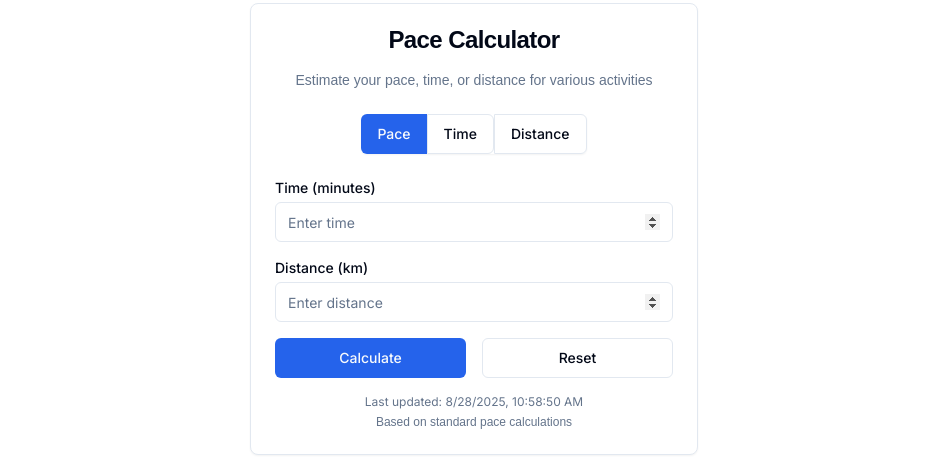
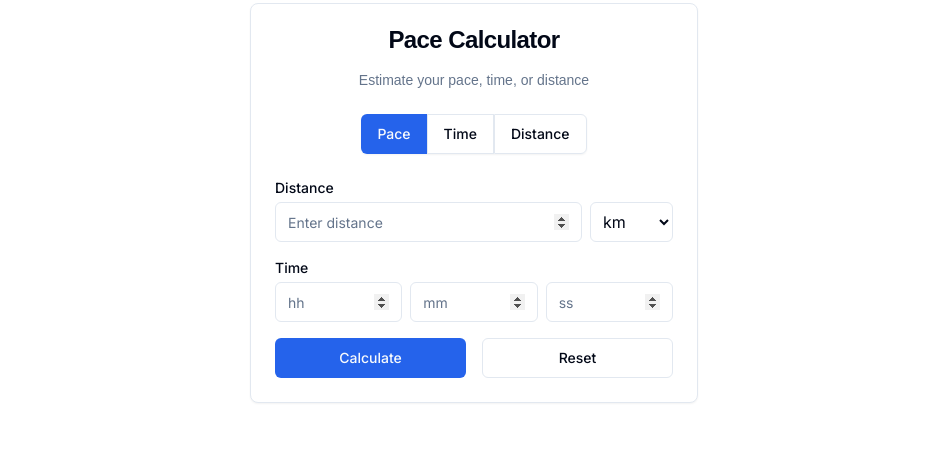
Before and after one commit to codewithdhruba01/MultiCalc, a React (Vite) app: page /math-calculators in a window 1280 px wide. Both pictures are taken after a click on the button "Pace Calculator". Shown: the part 327-800 px from the top of the page, without its empty margins (166-1113 px from the left). Built offline with nearby package versions, Linux system fonts and the light colour scheme; no server answers; a web font is replaced by a local one.

Commit message:
refactor PaceCalculator to use active tabs for pace, time, and distance calculations

```diff
--- a/src/components/calculators/PaceCalculator.tsx
+++ b/src/components/calculators/PaceCalculator.tsx
@@ -1,188 +1,265 @@
-import { useEffect, useState } from 'react'
-import { Button } from '../ui/Button'
-import { Card, CardContent, CardHeader, CardTitle, CardDescription } from '../ui/Card'
-import { Input } from '../ui/Input'
+import { useState } from "react";
+import { Button } from "../ui/Button";
+import { Card, CardContent, CardHeader, CardTitle, CardDescription } from "../ui/Card";
+import { Input } from "../ui/Input";
 
 export default function PaceCalculator() {
-  const [mode, setMode] = useState<'pace' | 'time' | 'distance'>('pace')
-  const [time, setTime] = useState('') // in minutes
-  const [distance, setDistance] = useState('') // in km
-  const [pace, setPace] = useState('') // min per km
-  const [result, setResult] = useState<string | null>(null)
-  const [lastUpdated, setLastUpdated] = useState<string>('')
+  const [activeTab, setActiveTab] = useState<"pace" | "time" | "distance">("pace");
 
-  useEffect(() => {
-    const now = new Date()
-    setLastUpdated(now.toLocaleString())
-  }, [])
+  // inputs
+  const [distance, setDistance] = useState("");
+  const [distanceUnit, setDistanceUnit] = useState<"km" | "m" | "mi">("km");
 
-  const handleModeSwitch = (newMode: 'pace' | 'time' | 'distance') => {
-    setMode(newMode)
-    setResult(null)
-    setTime('')
-    setDistance('')
-    setPace('')
+  const [hours, setHours] = useState("");
+  const [minutes, setMinutes] = useState("");
+  const [seconds, setSeconds] = useState("");
+
+  const [paceValue, setPaceValue] = useState("");
+  const [paceUnit, setPaceUnit] = useState<
+    "perKm" | "perMile" | "mph" | "kmh" | "mMin" | "mSec"
+  >("perKm");
+
+  const [result, setResult] = useState<string | null>(null);
+
+  // conversion helpers
+  const toKm = (value: number, unit: "km" | "m" | "mi"): number => {
+    if (unit === "km") return value;
+    if (unit === "m") return value / 1000;
+    if (unit === "mi") return value * 1.60934;
+    return value;
+  };
+
+  const fromKm = (km: number, unit: "km" | "m" | "mi"): number => {
+    if (unit === "km") return km;
+    if (unit === "m") return km * 1000;
+    if (unit === "mi") return km / 1.60934;
+    return km;
+  };
+
+  const getTotalSeconds = () => {
+    const h = parseInt(hours) || 0;
+    const m = parseInt(minutes) || 0;
+    const s = parseInt(seconds) || 0;
+    return h * 3600 + m * 60 + s;
+  };
+
+  const formatTime = (seconds: number): string => {
+    const h = Math.floor(seconds / 3600);
+    const m = Math.floor((seconds % 3600) / 60);
+    const s = seconds % 60;
+    return `${h}h ${m}m ${s}s`;
+  };
+
+  const calculate = () => {
+    let output = "";
+
+    if (activeTab === "pace") {
+      // given time + distance => pace
+      const distKm = toKm(parseFloat(distance), distanceUnit);
+      const totalSec = getTotalSeconds();
+      if (isNaN(distKm) || distKm <= 0 || totalSec <= 0) {
+        setResult("Please enter valid inputs");
+        return;
+      }
+      const secPerKm = totalSec / distKm;
+      const paceMin = Math.floor(secPerKm / 60);
+      const paceSec = Math.round(secPerKm % 60);
+      output = `Pace: ${paceMin}:${paceSec < 10 ? "0" : ""}${paceSec} per km`;
     }
 
-  const calculate = () => {
-    const t = parseFloat(time)
-    const d = parseFloat(distance)
-    const p = parseFloat(pace)
-
-    if (mode === 'pace') {
-      if (!t || !d || d <= 0) return setResult(null)
-      const paceValue = t / d
-      setResult(`${paceValue.toFixed(2)} min/km`)
-    } else if (mode === 'time') {
-      if (!p || !d || d <= 0) return setResult(null)
-      const timeValue = p * d
-      setResult(`${timeValue.toFixed(2)} minutes`)
-    } else if (mode === 'distance') {
-      if (!p || !t || p <= 0) return setResult(null)
-      const distanceValue = t / p
-      setResult(`${distanceValue.toFixed(2)} km`)
-    }
+    if (activeTab === "time") {
+      // given pace + distance => time
+      const distKm = toKm(parseFloat(distance), distanceUnit);
+      const pace = parseFloat(paceValue);
+      if (isNaN(distKm) || distKm <= 0 || isNaN(pace) || pace <= 0) {
+        setResult("Please enter valid inputs");
+        return;
       }
 
+      let totalSec = 0;
+      switch (paceUnit) {
+        case "perKm":
+          totalSec = pace * 60 * distKm;
+          break;
+        case "perMile":
+          totalSec = pace * 60 * (distKm / 1.60934);
+          break;
+        case "mph":
+          totalSec = (distKm / pace) * 3600;
+          break;
+        case "kmh":
+          totalSec = (distKm / pace) * 3600;
+          break;
+        case "mMin":
+          totalSec = (distKm * 1000) / pace * 60;
+          break;
+        case "mSec":
+          totalSec = (distKm * 1000) / pace;
+          break;
+      }
+
+      output = `Estimated Time: ${formatTime(Math.round(totalSec))}`;
+    }
+
+    if (activeTab === "distance") {
+      // given time + pace => distance
+      const totalSec = getTotalSeconds();
+      const pace = parseFloat(paceValue);
+      if (totalSec <= 0 || isNaN(pace) || pace <= 0) {
+        setResult("Please enter valid inputs");
+        return;
+      }
+
+      let distKm = 0;
+      switch (paceUnit) {
+        case "perKm":
+          distKm = totalSec / (pace * 60);
+          break;
+        case "perMile":
+          distKm = (totalSec / (pace * 60)) * 1.60934;
+          break;
+        case "mph":
+          distKm = (pace * totalSec) / 3600;
+          break;
+        case "kmh":
+          distKm = (pace * totalSec) / 3600;
+          break;
+        case "mMin":
+          distKm = (pace * totalSec) / 60 / 1000;
+          break;
+        case "mSec":
+          distKm = (pace * totalSec) / 1000;
+          break;
+      }
+
+      const finalDist = fromKm(distKm, distanceUnit);
+      output = `Estimated Distance: ${finalDist.toFixed(2)} ${distanceUnit}`;
+    }
+
+    setResult(output);
+  };
+
   const handleReset = () => {
-    setTime('')
-    setDistance('')
-    setPace('')
-    setResult(null)
-  }
+    setDistance("");
+    setHours("");
+    setMinutes("");
+    setSeconds("");
+    setPaceValue("");
+    setResult(null);
+  };
 
   return (
     <Card className="w-full max-w-md mx-auto" data-aos="zoom-in">
       <CardHeader>
-        <CardTitle className="text-center font-synonym font-bold mb-3">Pace Calculator</CardTitle>
+        <CardTitle className="text-center font-synonym font-bold mb-3">
+          Pace Calculator
+        </CardTitle>
         <CardDescription className="text-center font-satoshi">
-          Estimate your pace, time, or distance for various activities
+          Estimate your pace, time, or distance
         </CardDescription>
       </CardHeader>
       <CardContent>
-        <div className="space-y-4">
-
-          {/* Mode toggle */}
+        {/* Switch Tabs */}
         <div className="flex justify-center mb-6">
           <div className="inline-flex rounded-md shadow-sm">
             <Button
-                variant={mode === 'pace' ? 'default' : 'outline'}
-                className={`rounded-l-md rounded-r-none px-4 py-2 ${mode === 'pace' ? 'bg-primary text-primary-foreground' : ''}`}
-                onClick={() => handleModeSwitch('pace')}
+              variant={activeTab === "pace" ? "default" : "outline"} className="rounded-l-md rounded-r-none px-4 py-2"
+              onClick={() => setActiveTab("pace")}
             >
               Pace
             </Button>
             <Button
-                variant={mode === 'time' ? 'default' : 'outline'}
-                className={`rounded-l-none px-4 py-2 ${mode === 'time' ? 'bg-primary text-primary-foreground' : ''}`}
-                onClick={() => handleModeSwitch('time')}
+              variant={activeTab === "time" ? "default" : "outline"} className="rounded-l-none rounded-r-none px-4 py-2"
+              onClick={() => setActiveTab("time")}
             >
               Time
             </Button>
             <Button
-                variant={mode === 'distance' ? 'default' : 'outline'}
-                className={`rounded-l-none px-4 py-2 ${mode === 'distance' ? 'bg-primary text-primary-foreground' : ''}`}
-                onClick={() => handleModeSwitch('distance')}
+              variant={activeTab === "distance" ? "default" : "outline"} className="rounded-l-none px-4 py-2"
+              onClick={() => setActiveTab("distance")}
             >
               Distance
             </Button>
           </div>
         </div>
 
-          {/* Dynamic inputs */}
-          {mode === 'pace' && (
-            <>
+        <div className="space-y-4">
+          {/* Inputs */}
+          {(activeTab === "pace" || activeTab === "time" || activeTab === "distance") && (
             <div>
-                <label className="block text-sm font-medium mb-1">Time (minutes)</label>
-                <Input
-                  type="number"
-                  placeholder="Enter time"
-                  value={time}
-                  onChange={(e) => setTime(e.target.value)}
-                />
-              </div>
-              <div>
-                <label className="block text-sm font-medium mb-1">Distance (km)</label>
+              <label className="block text-sm font-medium mb-1">Distance</label>
+              <div className="flex gap-2">
                 <Input
                   type="number"
                   placeholder="Enter distance"
                   value={distance}
                   onChange={(e) => setDistance(e.target.value)}
                 />
+                <select
+                  value={distanceUnit}
+                  onChange={(e) => setDistanceUnit(e.target.value as any)}
+                  className="rounded-md border border-input bg-background px-2"
+                >
+                  <option value="km">km</option>
+                  <option value="m">Meter</option>
+                  <option value="mi">Miles</option>
+                </select>
               </div>
-            </>
+            </div>
           )}
 
-          {mode === 'time' && (
-            <>
+          {(activeTab === "pace" || activeTab === "distance") && (
             <div>
-                <label className="block text-sm font-medium mb-1">Pace (min/km)</label>
+              <label className="block text-sm font-medium mb-1">Time</label>
+              <div className="flex gap-2">
+                <Input type="number" placeholder="hh" value={hours} onChange={(e) => setHours(e.target.value)} />
+                <Input type="number" placeholder="mm" value={minutes} onChange={(e) => setMinutes(e.target.value)} />
+                <Input type="number" placeholder="ss" value={seconds} onChange={(e) => setSeconds(e.target.value)} />
+              </div>
+            </div>
+          )}
+
+          {(activeTab === "time" || activeTab === "distance") && (
+            <div>
+              <label className="block text-sm font-medium mb-1">Pace</label>
+              <div className="flex gap-2">
                 <Input
                   type="number"
                   placeholder="Enter pace"
-                  value={pace}
-                  onChange={(e) => setPace(e.target.value)}
+                  value={paceValue}
+                  onChange={(e) => setPaceValue(e.target.value)}
                 />
+                <select
+                  value={paceUnit}
+                  onChange={(e) => setPaceUnit(e.target.value as any)}
+                  className="rounded-md border border-input bg-background px-2"
+                >
+                  <option value="perKm">Per km</option>
+                  <option value="perMile">Per Miles</option>
+                  <option value="mph">Miles Per Hour</option>
+                  <option value="kmh">km Per Hour</option>
+                  <option value="mMin">Meter Per Min</option>
+                  <option value="mSec">Meter Per Sec</option>
+                </select>
               </div>
-              <div>
-                <label className="block text-sm font-medium mb-1">Distance (km)</label>
-                <Input
-                  type="number"
-                  placeholder="Enter distance"
-                  value={distance}
-                  onChange={(e) => setDistance(e.target.value)}
-                />
             </div>
-            </>
           )}
 
-          {mode === 'distance' && (
-            <>
-              <div>
-                <label className="block text-sm font-medium mb-1">Pace (min/km)</label>
-                <Input
-                  type="number"
-                  placeholder="Enter pace"
-                  value={pace}
-                  onChange={(e) => setPace(e.target.value)}
-                />
-              </div>
-              <div>
-                <label className="block text-sm font-medium mb-1">Time (minutes)</label>
-                <Input
-                  type="number"
-                  placeholder="Enter time"
-                  value={time}
-                  onChange={(e) => setTime(e.target.value)}
-                />
-              </div>
-            </>
-          )}
-
-          {/* Buttons */}
           <div className="grid grid-cols-2 gap-4">
-            <Button onClick={calculate}>
-              Calculate
-            </Button>
+            <Button onClick={calculate}>Calculate</Button>
             <Button variant="outline" onClick={handleReset}>
               Reset
             </Button>
           </div>
 
-          {/* Result */}
           {result && (
             <div className="mt-6 p-4 bg-muted rounded-md text-center">
-              <h3 className="text-xl font-bold mb-2 font-satoshi">Result</h3>
-              <p className="text-2xl font-bold">{result}</p>
+              <h3 className="text-lg font-bold mb-2">Result</h3>
+              <p>{result}</p>
             </div>
           )}
-
-          <div className="text-xs text-muted-foreground text-center mt-4">
-            <p>Last updated: {lastUpdated}</p>
-            <p className="mt-1 text-center font-satoshi">Based on standard pace calculations</p>
-          </div>
         </div>
       </CardContent>
     </Card>
-  )
+  );
 }
```
Lines whose indentation alone changed are shown as unchanged.
